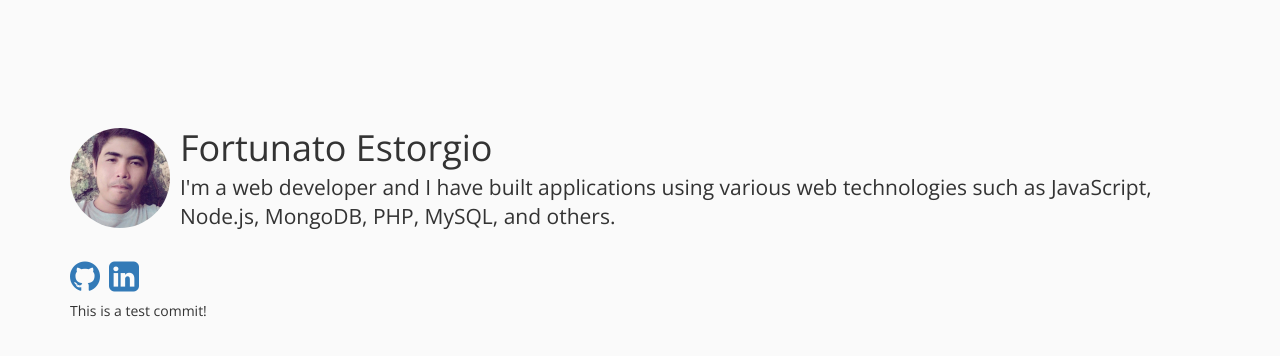
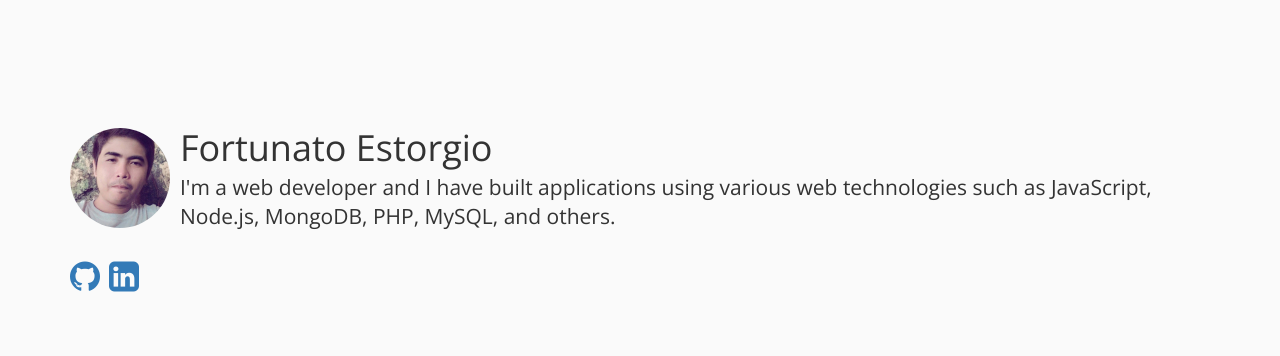
Before and after one commit to estorgio/estorgio.github.io, a plain HTML site: page index.html in a window 1280 px wide. Drawn offline with nearby package versions, Linux system fonts and the light colour scheme.

Commit message:
Undoing last commit.

```diff
--- a/index.html
+++ b/index.html
@@ -61,7 +61,6 @@
                     <a href="https://linkedin.com/in/estorgio" class="social">
                         <i class="fa fa-linkedin-square" aria-hidden="true"></i>
                     </a>
-                    <p>This is a test commit!</p>
             </div>
         </div>
     </div>
```
